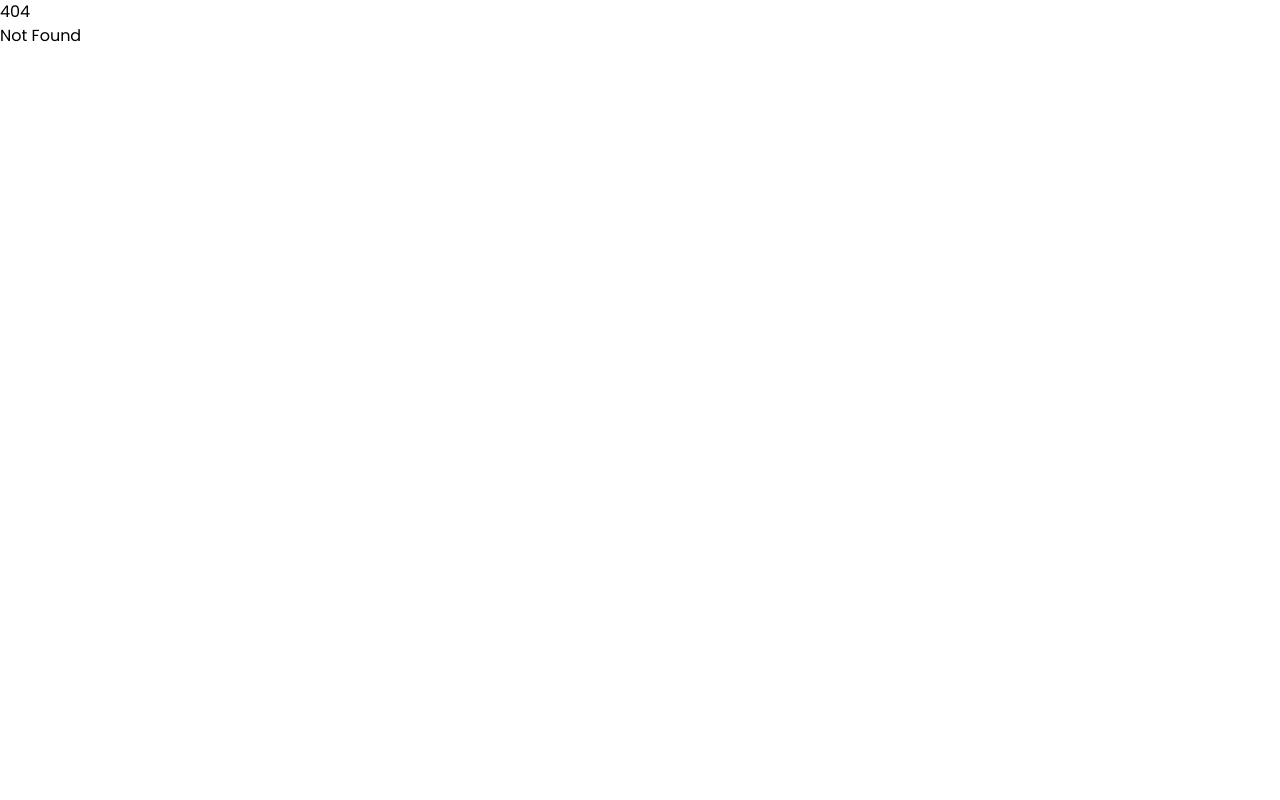
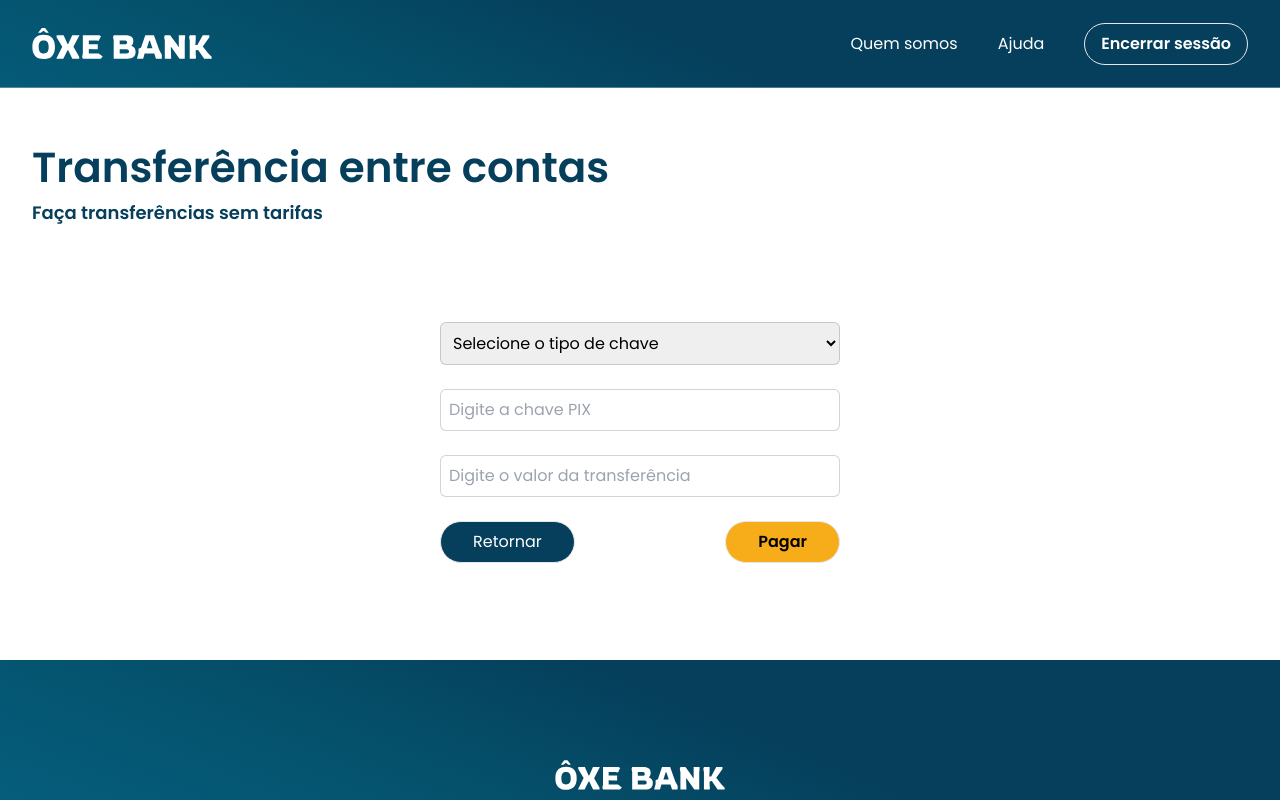
Before and after one commit to Ghedyvan/OxeBank, a SvelteKit app: page /myaccount/transferir in a window 1280 px wide. Before the commit this address had no page. Shown: the top 800 px of the page. Built offline with nearby package versions, Linux system fonts and the light colour scheme.

Commit message:
pix adicionado

```diff
--- /dev/null
+++ b/src/components/ButtonC.svelte
@@ -0,0 +1,15 @@
+<script>
+	export let textButton = '';
+	export let classList = '';
+    import { navigate } from 'svelte-navigator';
+
+    function next(){
+
+
+    }
+
+</script>
+
+<button type="submit" on:click={next} class="{classList} bg-transparent border text-white font-semibold py-2 px-4 rounded-3xl">
+	{textButton}
+</button>
--- /dev/null
+++ b/src/components/myaccount/pix/Hero.svelte
@@ -0,0 +1,18 @@
+<!-- <script>
+	import Button from '../Button.svelte';
+	import { Router, navigate } from 'svelte-navigator';
+</script> -->
+
+<div class="bg-white w-full h-auto flex flex-col items-center mt-12">
+	<div class="max-w-[1216px] w-full">
+		<div>
+			<h1
+				class="text-[42px]
+            font-semibold text-[#053F5C] text-left"
+			>
+				Transferência PIX
+			</h1>
+			<h3 class="font-semibold text-[#053F5C] text-[18px]">Faça transferências num piscar de olhos!</h3>
+		</div>
+	</div>
+</div>
--- /dev/null
+++ b/src/components/myaccount/pix/Input.svelte
@@ -0,0 +1,52 @@
+<script>
+	import Button from '../../Button.svelte';
+    import ButtonB from '../../ButtonC.svelte';
+    var chavePix = '';
+    var valorTransferencia = '';
+    const form = document.getElementsByClassName('form-pix');
+    const confirma = document.getElementsByClassName('confirma-pix');
+
+    function next(){
+        form[0].classList.add('!hidden');
+        confirma[0].classList.remove('hidden');
+        chavePix = document.getElementById('chavePix').value;
+        valorTransferencia = document.getElementById('valorTransferencia').value;
+        console.log(chavePix);
+        console.log(valorTransferencia);
+    }
+</script>
+
+<div class="bg-white w-full h-[242px] flex flex-col items-center mt-24 mb-24">
+	<div class="max-w-[1216px] w-full flex justify-center">
+		<form class="form-pix flex flex-col w-full max-w-[400px] !border-opacity-0">
+            <select name="tipoChave" id="tipoChave" class="w-full border border-gray-500 rounded-md p-2 input-boleto mb-6">
+                <option value="">Selecione o tipo de chave</option>
+                <option value="1">Chave de CPF</option>
+                <option value="2">Chave de Email</option>
+                <option value="2">Chave aleatória</option>
+            </select>
+            <input type="text" id="chavePix" placeholder="Digite a chave PIX" class="w-full border border-gray-500 rounded-md p-2 input-boleto mb-6">
+            <input type="number" id="valorTransferencia" placeholder="Digite o valor da transferência" class="w-full border border-gray-500 rounded-md p-2 input-boleto  mb-6">
+            <div class="w-full flex justify-between">
+                <Button textButton='Retornar' rota='/myaccount' classList='!text-white !font-light !px-8 !bg-[#053F5C]'  />
+                <button type="submit" on:click={next} class="!text-black !px-8 !bg-[#F7AD19] bg-transparent border  font-semibold py-2 rounded-3xl">
+                    Pagar
+                </button>
+            </div>
+        </form>
+
+        <!-- SE O PAGAMENTO FOR CONCLUÍDO, DEVE APARECER ESSE BLOCO ABAIXO -->
+
+        <div class=" confirma-pix flex-col w-full max-w-[400px] !border-opacity-0 hidden">
+            <h2 class="text-center text-[22px]">
+                O valor total desse pagamento é de<br> R$ {valorTransferencia} <br>
+                para a chave PIX:<br> {chavePix}
+            </h2>
+
+            <div class="w-full flex justify-between mt-8">
+                <Button textButton='Cancelar' rota='/myaccount' classList='!text-white !font-light !px-8 !bg-[#053F5C]'  />
+                <Button textButton='Efetuar pagamento' classList='!text-black !px-8 !bg-[#F7AD19]'  />
+            </div>
+        </div>
+	</div>
+</div>
--- /dev/null
+++ b/src/components/myaccount/transferir/Hero.svelte
@@ -0,0 +1,18 @@
+<!-- <script>
+	import Button from '../Button.svelte';
+	import { Router, navigate } from 'svelte-navigator';
+</script> -->
+
+<div class="bg-white w-full h-auto flex flex-col items-center mt-12">
+	<div class="max-w-[1216px] w-full">
+		<div>
+			<h1
+				class="text-[42px]
+            font-semibold text-[#053F5C] text-left"
+			>
+				Transferência entre contas
+			</h1>
+			<h3 class="font-semibold text-[#053F5C] text-[18px]">Faça transferências sem tarifas</h3>
+		</div>
+	</div>
+</div>
--- /dev/null
+++ b/src/components/myaccount/transferir/Input.svelte
@@ -0,0 +1,52 @@
+<script>
+	import Button from '../../Button.svelte';
+    import ButtonB from '../../ButtonC.svelte';
+    var chavePix = '';
+    var valorTransferencia = '';
+    const form = document.getElementsByClassName('form-pix');
+    const confirma = document.getElementsByClassName('confirma-pix');
+
+    function next(){
+        form[0].classList.add('!hidden');
+        confirma[0].classList.remove('hidden');
+        chavePix = document.getElementById('chavePix').value;
+        valorTransferencia = document.getElementById('valorTransferencia').value;
+        console.log(chavePix);
+        console.log(valorTransferencia);
+    }
+</script>
+
+<div class="bg-white w-full h-[242px] flex flex-col items-center mt-24 mb-24">
+	<div class="max-w-[1216px] w-full flex justify-center">
+		<form class="form-pix flex flex-col w-full max-w-[400px] !border-opacity-0">
+            <select name="tipoChave" id="tipoChave" class="w-full border border-gray-500 rounded-md p-2 input-boleto mb-6">
+                <option value="">Selecione o tipo de chave</option>
+                <option value="1">Chave de CPF</option>
+                <option value="2">Chave de Email</option>
+                <option value="2">Chave aleatória</option>
+            </select>
+            <input type="text" id="chavePix" placeholder="Digite a chave PIX" class="w-full border border-gray-500 rounded-md p-2 input-boleto mb-6">
+            <input type="number" id="valorTransferencia" placeholder="Digite o valor da transferência" class="w-full border border-gray-500 rounded-md p-2 input-boleto  mb-6">
+            <div class="w-full flex justify-between">
+                <Button textButton='Retornar' rota='/myaccount' classList='!text-white !font-light !px-8 !bg-[#053F5C]'  />
+                <button type="submit" on:click={next} class="!text-black !px-8 !bg-[#F7AD19] bg-transparent border  font-semibold py-2 rounded-3xl">
+                    Pagar
+                </button>
+            </div>
+        </form>
+
+        <!-- SE O PAGAMENTO FOR CONCLUÍDO, DEVE APARECER ESSE BLOCO ABAIXO -->
+
+        <div class=" confirma-pix flex-col w-full max-w-[400px] !border-opacity-0 hidden">
+            <h2 class="text-center text-[22px]">
+                O valor total desse pagamento é de<br> R$ {valorTransferencia} <br>
+                para a chave PIX:<br> {chavePix}
+            </h2>
+
+            <div class="w-full flex justify-between mt-8">
+                <Button textButton='Cancelar' rota='/myaccount' classList='!text-white !font-light !px-8 !bg-[#053F5C]'  />
+                <Button textButton='Efetuar pagamento' classList='!text-black !px-8 !bg-[#F7AD19]'  />
+            </div>
+        </div>
+	</div>
+</div>
--- /dev/null
+++ b/src/routes/myaccount/pix/+page.svelte
@@ -0,0 +1,14 @@
+<script>
+	import Footer from '../../../components/Footer.svelte';
+	import Header from '../../../components/myaccount/Header.svelte';
+	import Hero from '../../../components/myaccount/pix/Hero.svelte';
+	import Input from '../../../components/myaccount/pix/Input.svelte';
+
+</script>
+
+<main>
+	<Header />
+	<Hero />
+    <Input />
+	<Footer />
+</main>
--- /dev/null
+++ b/src/routes/myaccount/transferir/+page.svelte
@@ -0,0 +1,14 @@
+<script>
+	import Footer from '../../../components/Footer.svelte';
+	import Header from '../../../components/myaccount/Header.svelte';
+	import Hero from '../../../components/myaccount/transferir/Hero.svelte';
+	import Input from '../../../components/myaccount/transferir/Input.svelte';
+
+</script>
+
+<main>
+	<Header />
+	<Hero />
+    <Input />
+	<Footer />
+</main>
```
